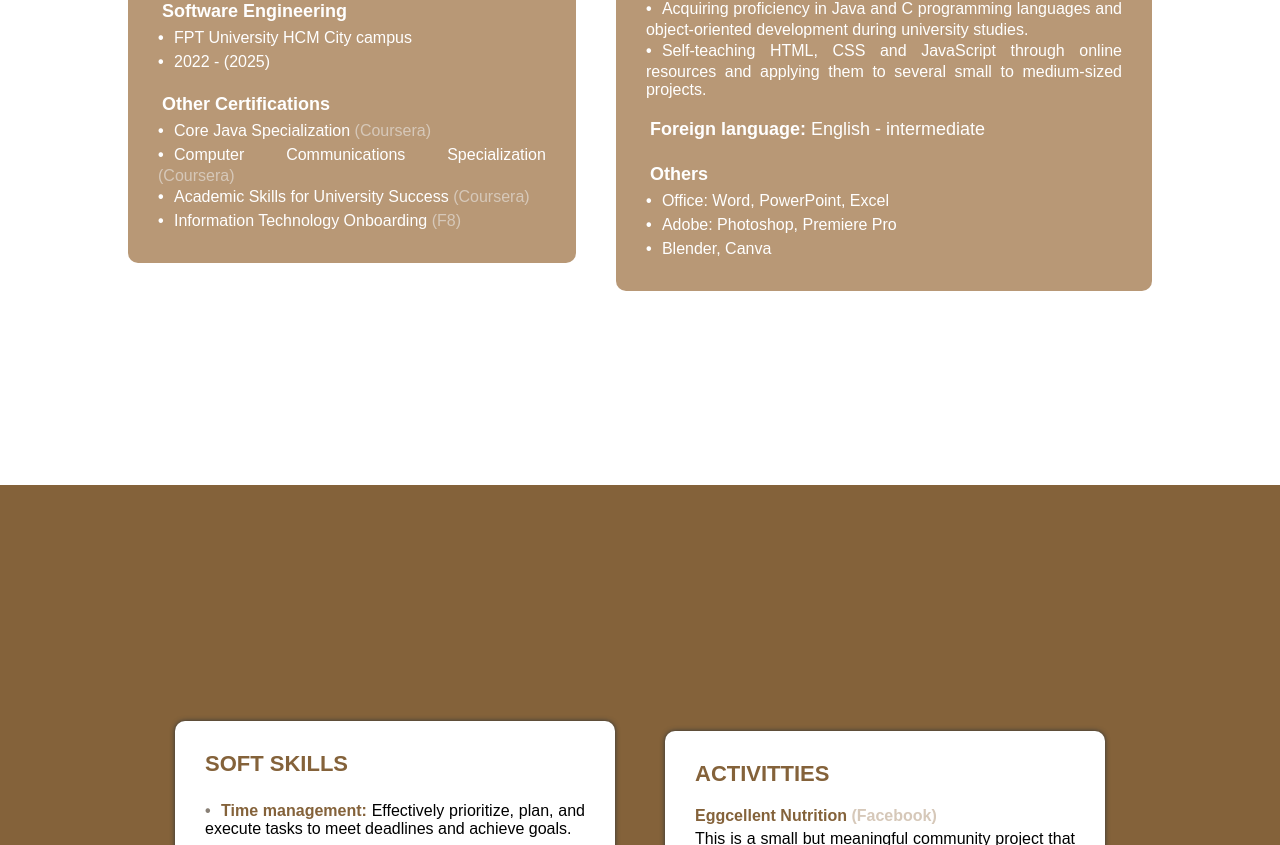
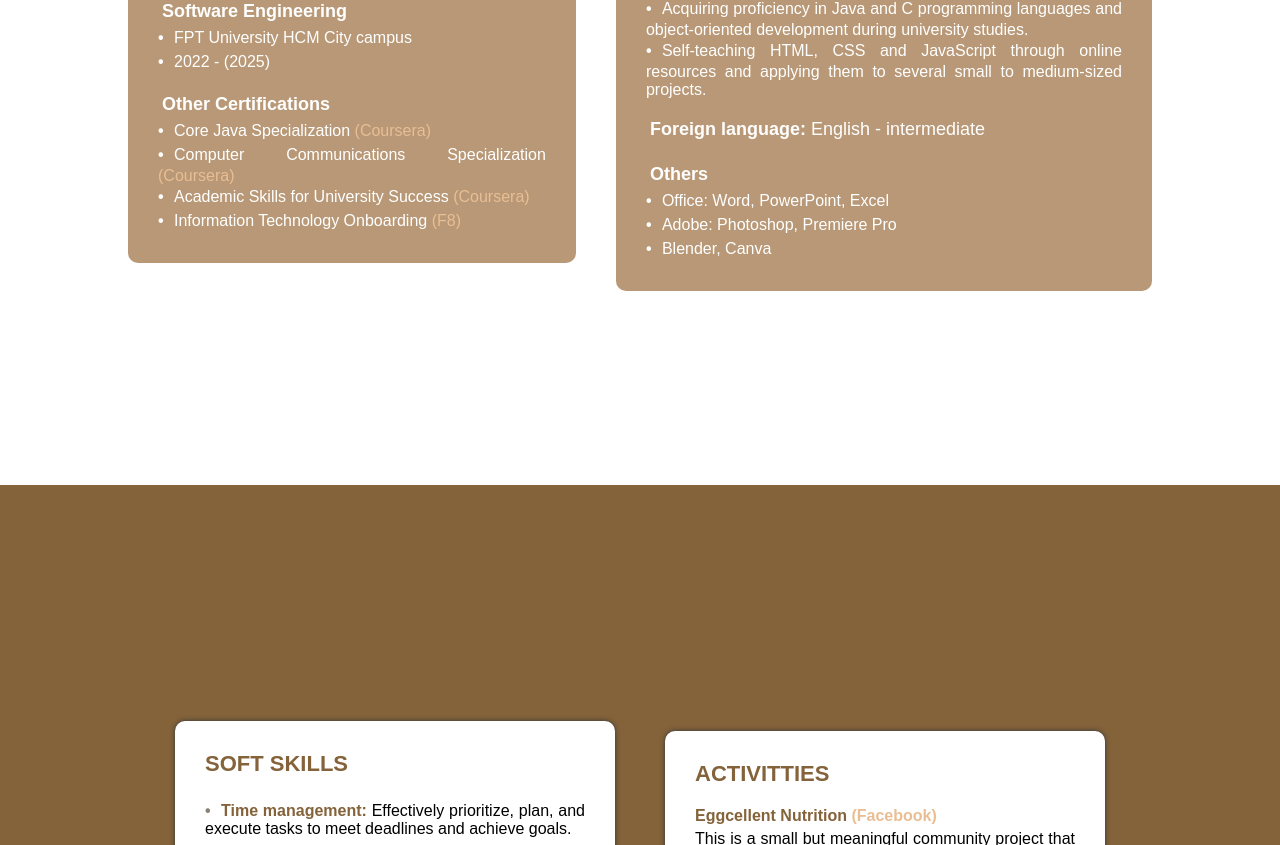
Before and after one commit to ThinkLee04/profile, a plain HTML site: page index.html in a window 1280 px wide. Shown: the part 1115-1960 px from the top of the page. Drawn offline with Linux system fonts and the light colour scheme.

Commit message:
Update index.html

```diff
--- a/index.html
+++ b/index.html
@@ -88,10 +88,10 @@
 
 				<li>
 					<ul class="degree" style="font-weight:bold;">Other Certifications</ul>
-					<ul class="de2 bul">Core Java Specialization <a style="color: #d6c8b9;" href="https://www.coursera.org/account/accomplishments/specialization/certificate/WEDU6GY2RETW">(Coursera)</a></ul>
-					<ul class="de2 bul">Computer Communications Specialization <a style="color: #d6c8b9;" href="https://www.coursera.org/account/accomplishments/specialization/certificate/VFNHCMGJCKGN">(Coursera)</a></ul>
-					<ul class="de2 bul">Academic Skills for University Success <a style="color: #d6c8b9;" href="https://www.coursera.org/account/accomplishments/specialization/UK6852K8DY9X">(Coursera)</a></ul>
-					<ul class="de2 bul">Information Technology Onboarding <a style="color: #d6c8b9;" href="https://fullstack.edu.vn/cert/jeqdf">(F8)</a></ul>
+					<ul class="de2 bul">Core Java Specialization <a style="color: #e9be94;" href="https://www.coursera.org/account/accomplishments/specialization/certificate/WEDU6GY2RETW">(Coursera)</a></ul>
+					<ul class="de2 bul">Computer Communications Specialization <a style="color: #e9be94;" href="https://www.coursera.org/account/accomplishments/specialization/certificate/VFNHCMGJCKGN">(Coursera)</a></ul>
+					<ul class="de2 bul">Academic Skills for University Success <a style="color: #e9be94;" href="https://www.coursera.org/account/accomplishments/specialization/UK6852K8DY9X">(Coursera)</a></ul>
+					<ul class="de2 bul">Information Technology Onboarding <a style="color: #e9be94;" href="https://fullstack.edu.vn/cert/jeqdf">(F8)</a></ul>
 				</li>
 			</div>
 			<div class="box box2 show-on-scroll right-to-left">
@@ -138,7 +138,7 @@
 			</div>
 			<div class="person show-on-scroll zoom">
 				<h3>ACTIVITTIES</h3>
-				<ul class="de2" style="font-weight:bold;" ><span style="color: #84623a;">Eggcellent Nutrition </span> <a style="color: #d6c8b9;" href="https://www.facebook.com/profile.php?id=61551839642293">(Facebook)</a></ul>
+				<ul class="de2" style="font-weight:bold;" ><span style="color: #84623a;">Eggcellent Nutrition </span> <a style="color: #e9be94" href="https://www.facebook.com/profile.php?id=61551839642293">(Facebook)</a></ul>
 				<p style="padding-top: 5px;">
 					This is a small but meaningful community project that aims to share general knowledge about the nutrients in life that are essential for the body to everyone in order to improve the quality of life and community health through nutritious meals in families. Through the posting of articles providing information about the sources and effects of nutrients, thereby raising the understanding of the community and helping people to adjust appropriate, reasonable meals to provide suitable nutrients for the body.				</p>
 			</div>
```
